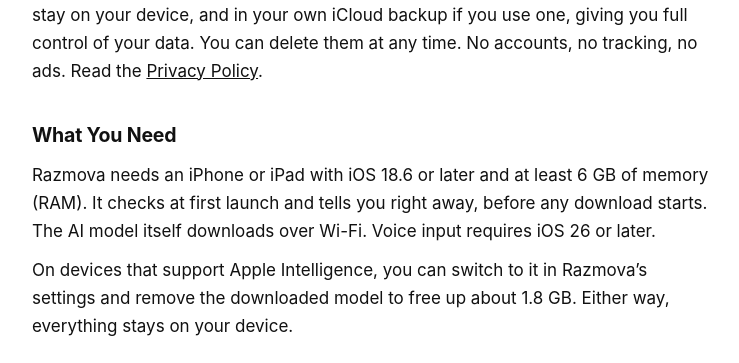
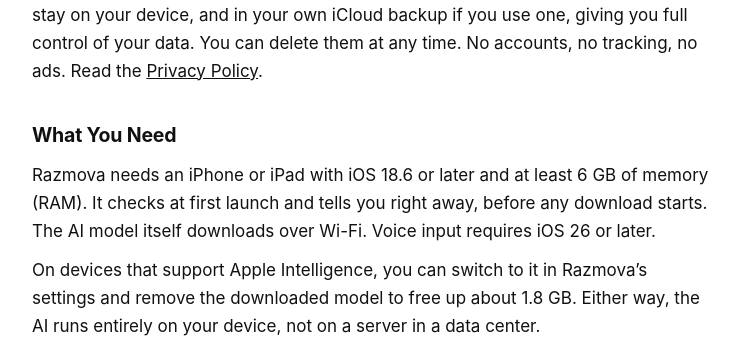
Before and after one commit to Tatiana2020/razmova-ai, a Jekyll site: the page built from index.md, in a window 1280 px wide and 900 px high, scrolled down 1944 px, cut to the strip 0-363 px from the top of the window. Shown: the whole strip, without its empty margins (268-1007 px from the left). Built offline with Jekyll 4.4.1, drawn with Linux system fonts in a browser that asks for light colours.

Commit message:
Updated the last sentence of "What You Need" on the homepage
Co-Authored-By: Claude Opus 5.5 <noreply@anthropic.com>

```diff
--- a/index.md
+++ b/index.md
@@ -55,7 +55,7 @@ Tap the microphone and speak with any partner. Your words appear as text you can
 
 Razmova needs an iPhone or iPad with iOS 18.6 or later and at least 6 GB of memory (RAM). It checks at first launch and tells you right away, before any download starts. The AI model itself downloads over Wi-Fi. Voice input requires iOS 26 or later.
 
-On devices that support Apple Intelligence, you can switch to it in Razmova's settings and remove the downloaded model to free up about 1.8 GB. Either way, everything stays on your device.
+On devices that support Apple Intelligence, you can switch to it in Razmova's settings and remove the downloaded model to free up about 1.8 GB. Either way, the AI runs entirely on your device, not on a server in a data center.
 
 <a href="https://apps.apple.com/app/apple-store/id6753091541?pt=128154174&ct=RazmovaWebsite&mt=8" class="app-store-badge">
     <img src="https://toolbox.marketingtools.apple.com/api/v2/badges/download-on-the-app-store/black/en-us?releaseDate=1762819200" alt="Download on the App Store" />
```
Also changed, not shown: es/index.md (+1 -1 lines), fr/index.md (+1 -1 lines), ru/index.md (+1 -1 lines), uk/index.md (+1 -1 lines), README.md.
